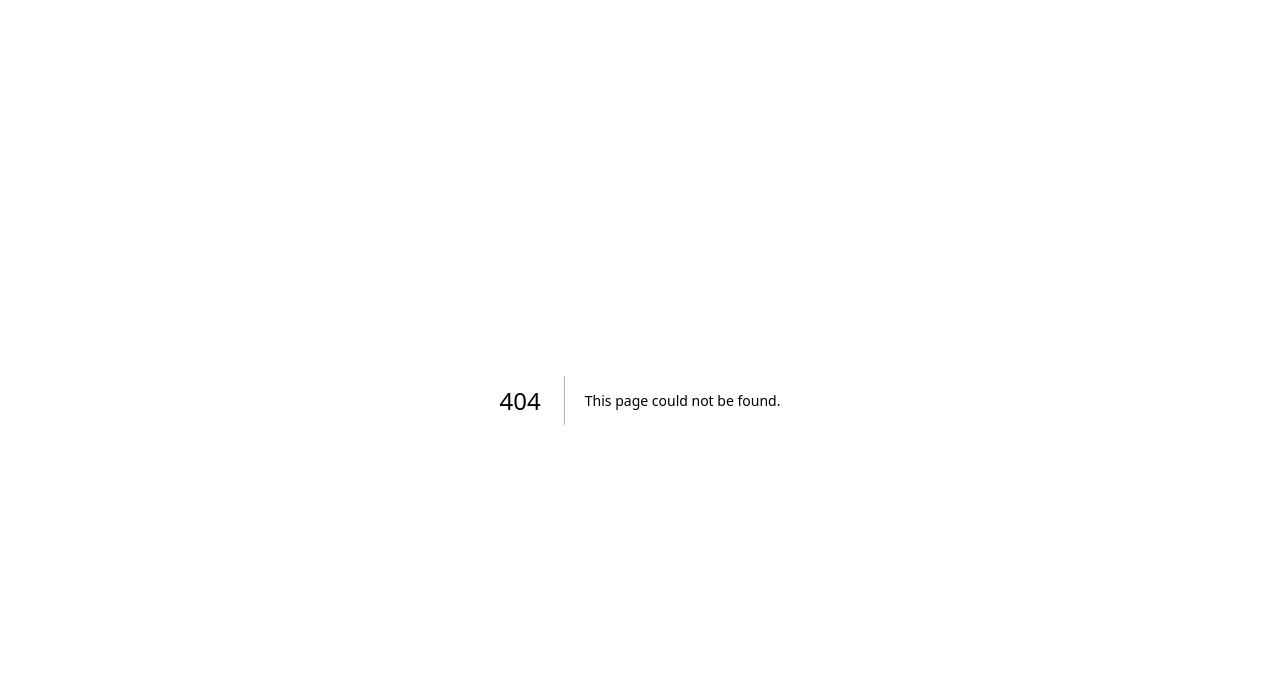
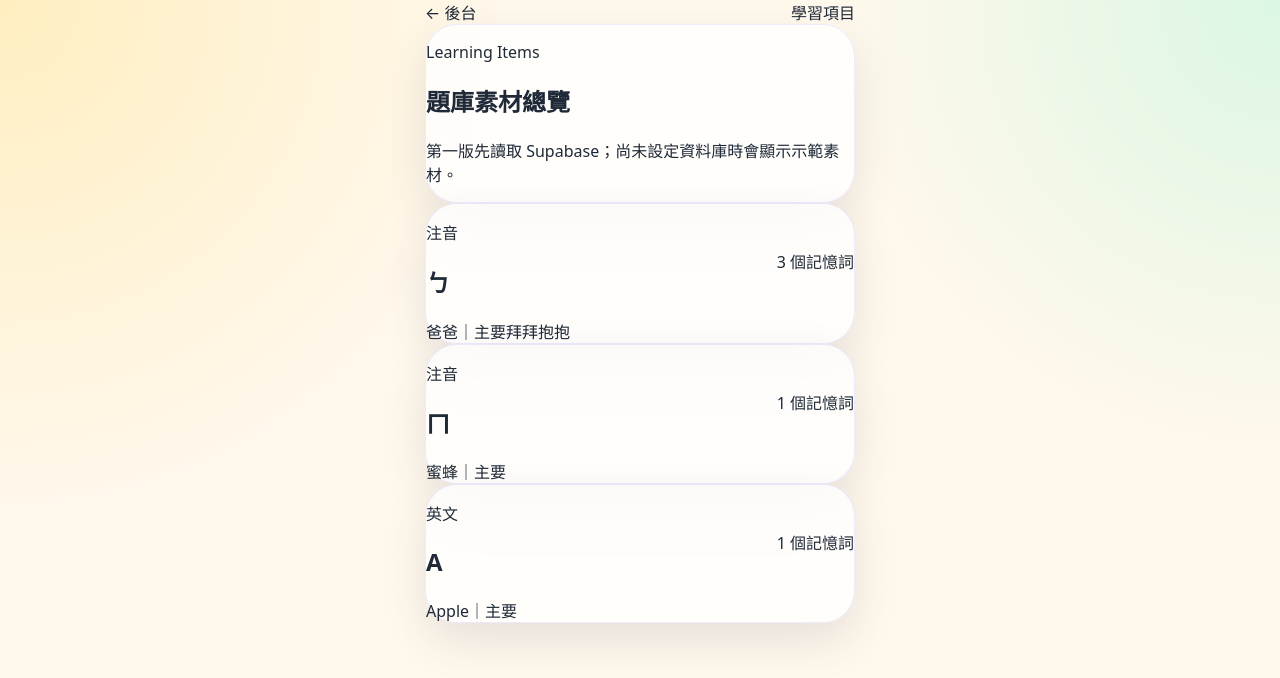
Before and after one commit to daisanity-svg/star-practice-pwa, a Next.js app: page /parent/learning in a window 1280 px wide. Before the commit this address had no page. Shown: the top 678 px of the page. Built offline with nearby package versions, Linux system fonts and the light colour scheme; no server answers; the database is empty.

Commit message:
Add parent learning management overview

```diff
--- /dev/null
+++ b/app/parent/learning/page.tsx
@@ -0,0 +1,62 @@
+import Link from 'next/link';
+import { PhoneFrame } from '@/components/PhoneFrame';
+import { getLearningItems, getMemoryHooks } from '@/lib/data/learning';
+
+function typeLabel(type: string) {
+  if (type.includes('english')) return '英文';
+  if (type.includes('bopomofo')) return '注音';
+  return '學習';
+}
+
+export default async function ParentLearningPage() {
+  const [items, hooks] = await Promise.all([getLearningItems(), getMemoryHooks()]);
+
+  return (
+    <PhoneFrame>
+      <div className="mb-4 flex items-center justify-between">
+        <Link href="/parent/dashboard" className="rounded-full bg-white/80 px-4 py-3 text-base font-black text-slate-600 shadow-sm">
+          ← 後台
+        </Link>
+        <div className="rounded-full bg-white/80 px-4 py-3 text-base font-black text-grape shadow-sm">
+          學習項目
+        </div>
+      </div>
+
+      <section className="kid-card p-6">
+        <p className="text-base font-bold text-grape">Learning Items</p>
+        <h1 className="mt-2 text-3xl font-black leading-tight text-ink">題庫素材總覽</h1>
+        <p className="mt-3 text-lg font-bold leading-relaxed text-slate-500">
+          第一版先讀取 Supabase；尚未設定資料庫時會顯示示範素材。
+        </p>
+      </section>
+
+      <section className="mt-5 space-y-4">
+        {items.map((item) => {
+          const itemHooks = hooks.filter((hook) => hook.learning_item_id === item.id);
+
+          return (
+            <div key={item.id} className="kid-card p-5">
+              <div className="flex items-center justify-between gap-4">
+                <div>
+                  <p className="text-sm font-black text-grape">{typeLabel(item.type)}</p>
+                  <h2 className="mt-1 text-4xl font-black text-ink">{item.display_text}</h2>
+                </div>
+                <div className="rounded-3xl bg-mint px-4 py-3 text-base font-black text-emerald-900">
+                  {itemHooks.length} 個記憶詞
+                </div>
+              </div>
+
+              <div className="mt-4 flex flex-wrap gap-2">
+                {itemHooks.map((hook) => (
+                  <span key={hook.id} className="rounded-full bg-white/80 px-4 py-2 text-base font-black text-slate-600 shadow-sm">
+                    {hook.keyword}{hook.is_primary ? '｜主要' : ''}
+                  </span>
+                ))}
+              </div>
+            </div>
+          );
+        })}
+      </section>
+    </PhoneFrame>
+  );
+}
```
